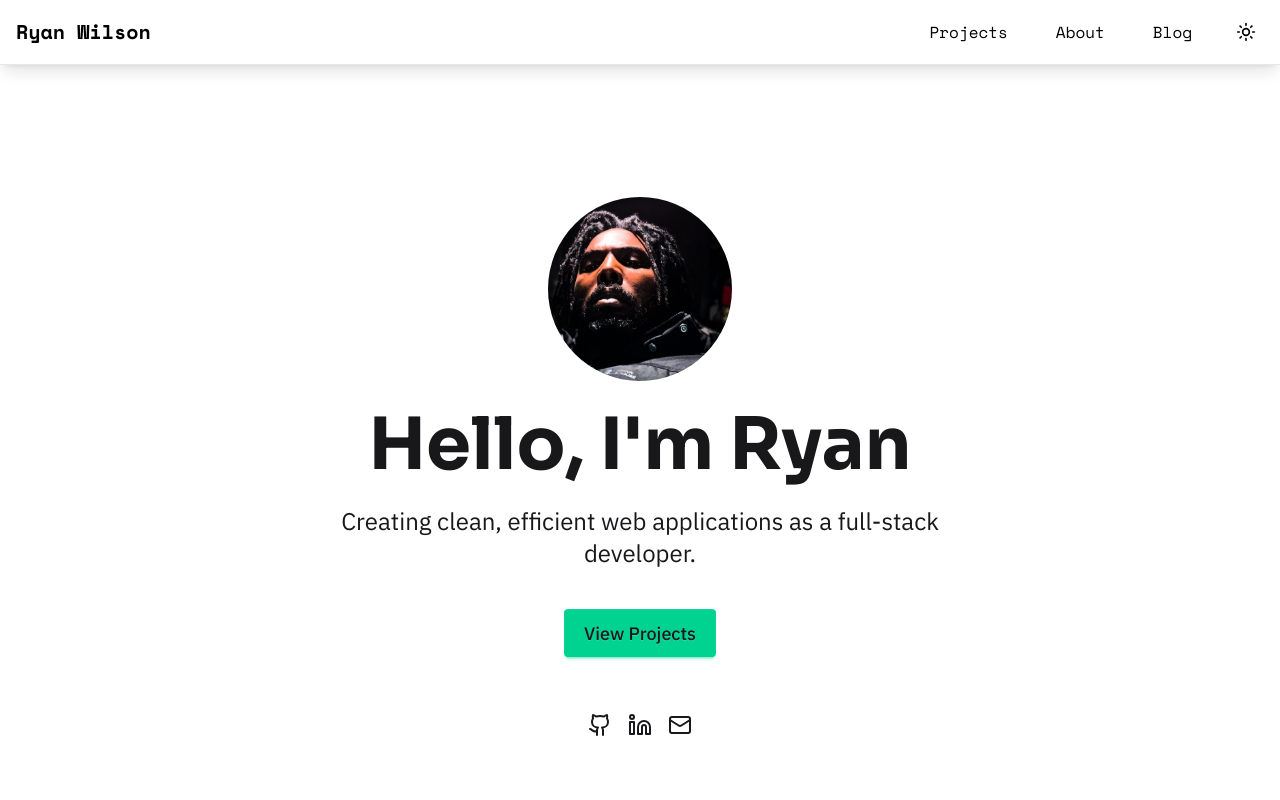
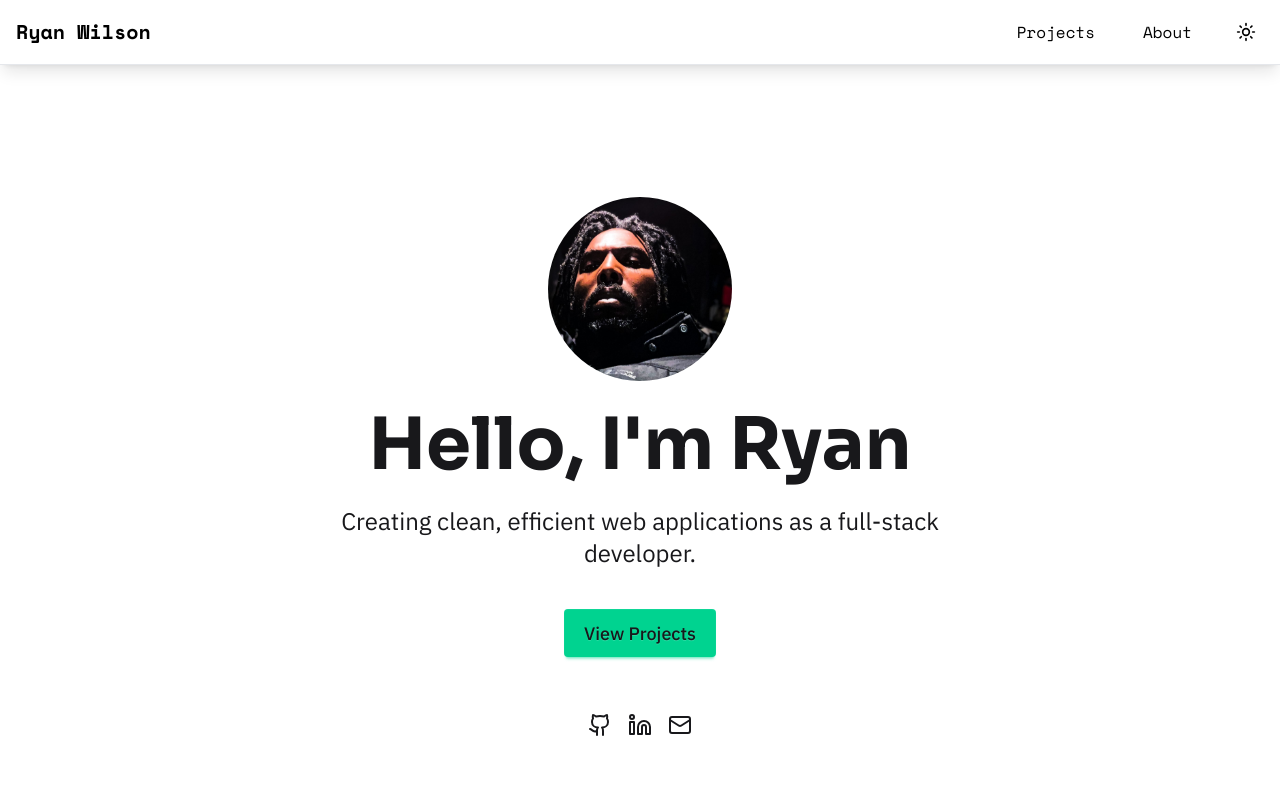
Before and after one commit to RW2023/ryan-2025, a Next.js app: page / in a window 1280 px wide. Shown: the top 800 px of the page. Built offline with nearby package versions, Linux system fonts and the light colour scheme.

Commit message:
fix: comment out Blog navigation item in Navbar for now

```diff
--- a/src/components/Navbar.tsx
+++ b/src/components/Navbar.tsx
@@ -9,7 +9,7 @@ import DarkModeToggle from "@/components/DarkModeToggle";
 const navItems = [
     { name: "Projects", href: "/projects" },
     { name: "About", href: "/about" },
-    { name: "Blog", href: "/blog" },
+    // { name: "Blog", href: "/blog" },
 ];
 
 export default function Navbar() {
```
